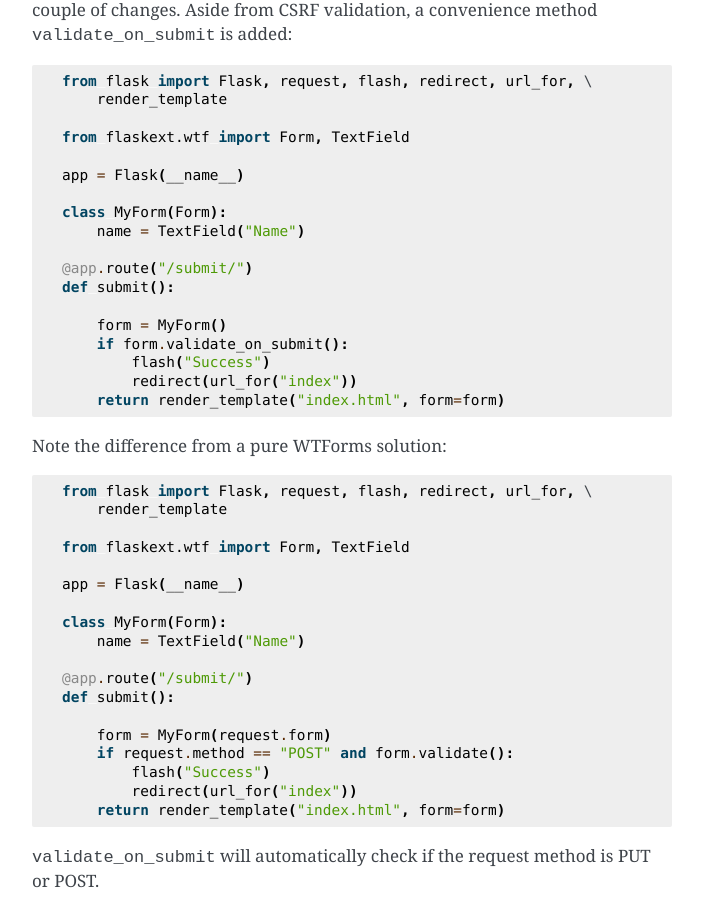
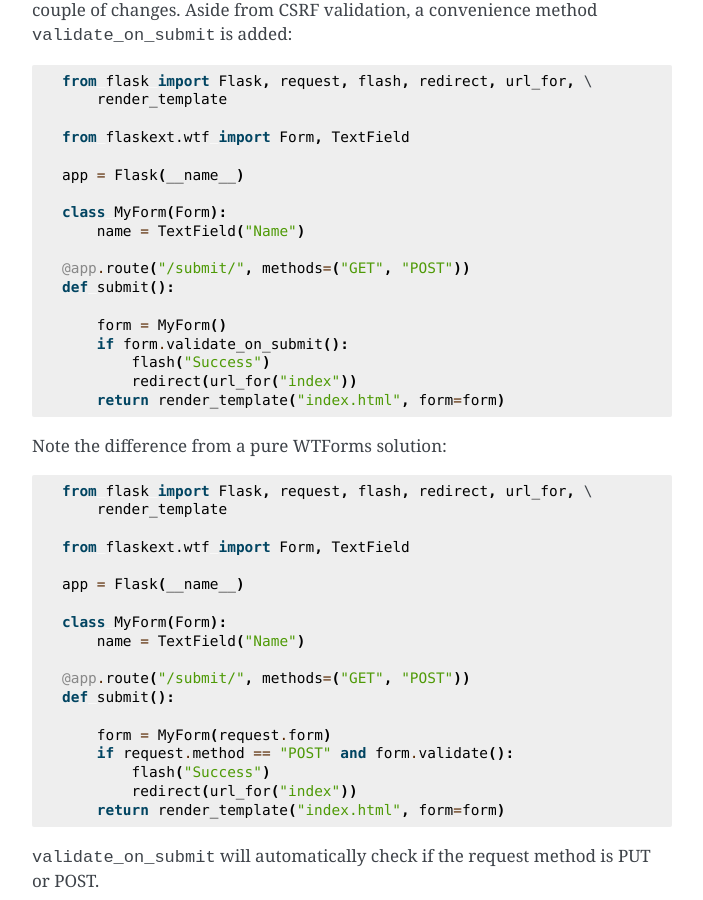
Before and after one commit to greatuber/flask-wtf, a Sphinx documentation site: the page built from docs/index.rst, in a window 1280 px wide and 900 px high, scrolled down 3240 px. Shown: the whole window, without its empty margins (288-991 px from the left). Built offline with Sphinx 7.4.7, drawn with Linux system fonts in a browser that asks for light colours; some of the changed text lies outside the part shown.

Commit message:
doc changes

```diff
--- a/docs/index.rst
+++ b/docs/index.rst
@@ -91,7 +91,7 @@ For example::
 
         photo = FileField("Your photo")
 
-    @app.route("/upload/")
+    @app.route("/upload/", methods=("GET", "POST"))
     def upload():
         form = PhotoForm()
         if form.validate_on_submit():
@@ -149,7 +149,7 @@ validation, a convenience method ``validate_on_submit`` is added::
     class MyForm(Form):
         name = TextField("Name")
 
-    @app.route("/submit/")
+    @app.route("/submit/", methods=("GET", "POST"))
     def submit():
 
         form = MyForm()
@@ -170,7 +170,7 @@ Note the difference from a pure WTForms solution::
     class MyForm(Form):
         name = TextField("Name")
 
-    @app.route("/submit/")
+    @app.route("/submit/", methods=("GET", "POST"))
     def submit():
 
         form = MyForm(request.form)
```
